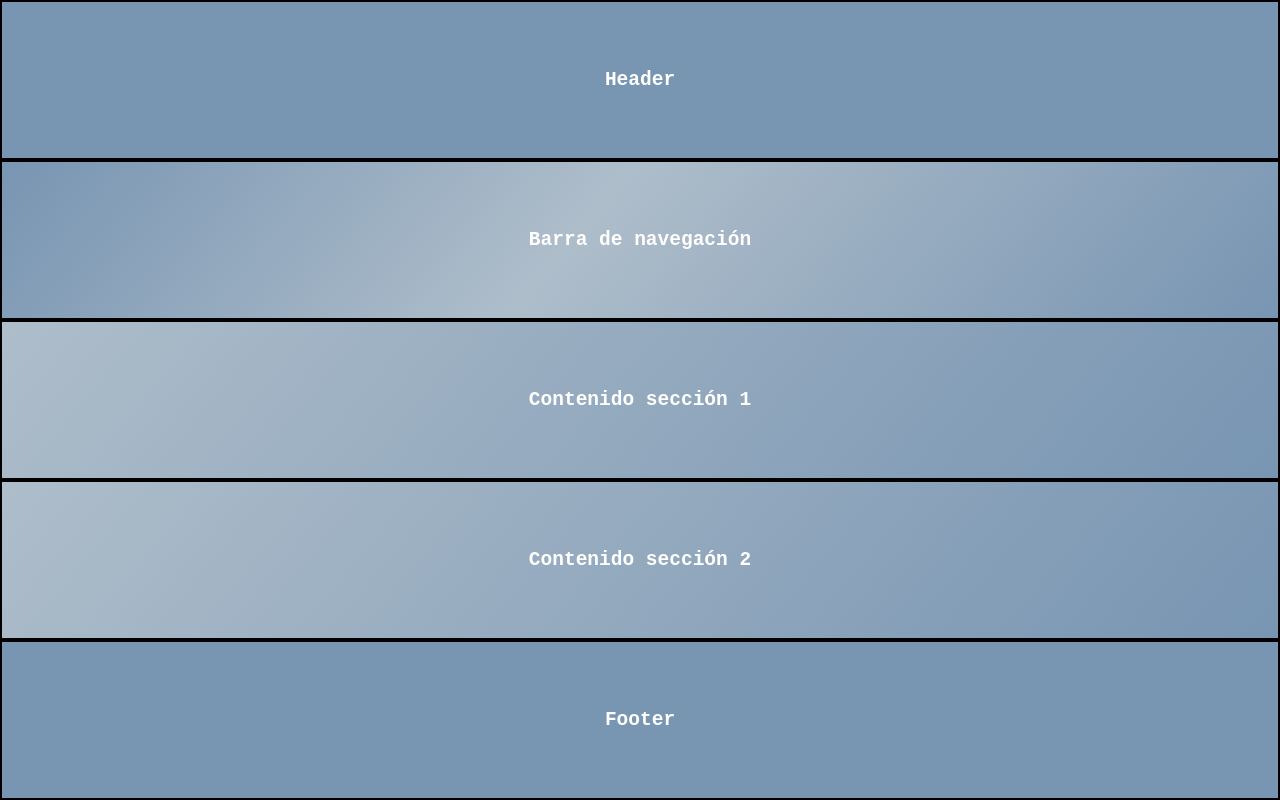
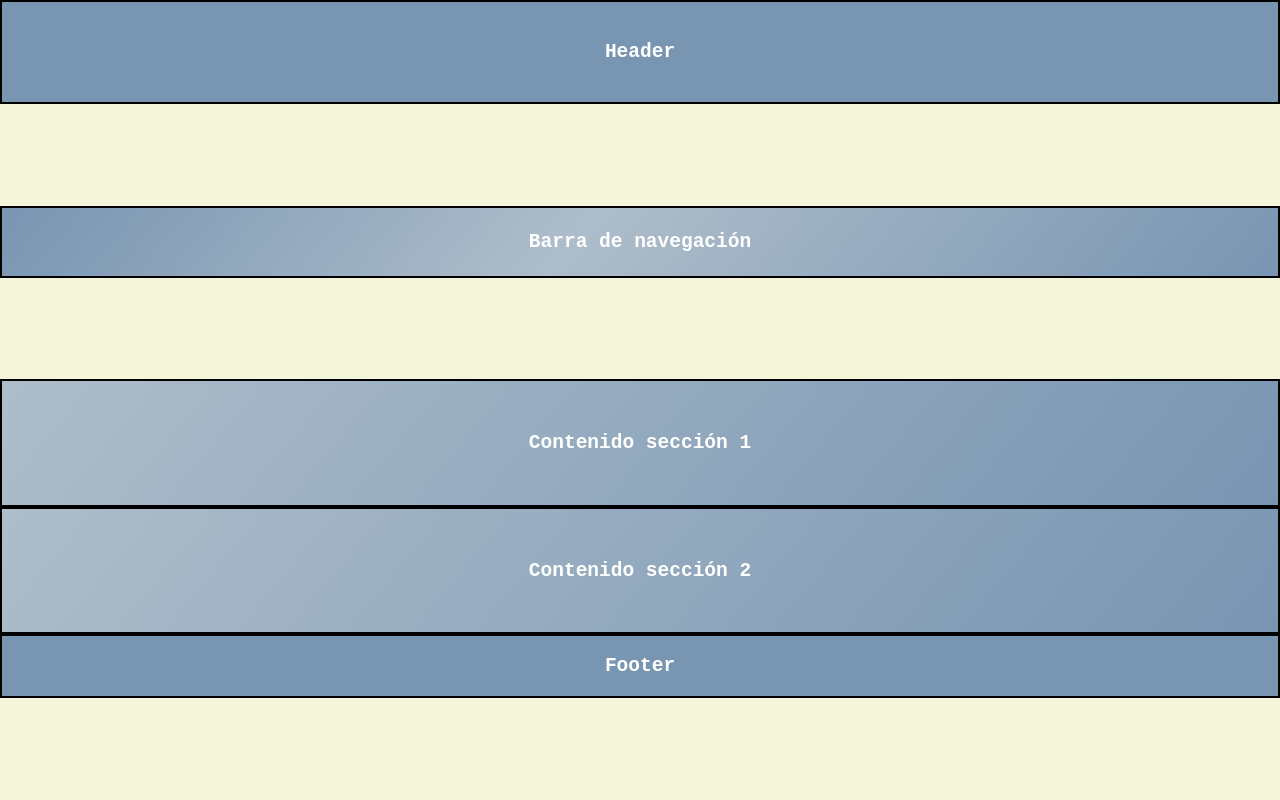
Before and after one commit to JuanHoob/Pr-cticasHtml-1, a plain HTML site: page semana3/2_Grid_areas/index.html in a window 1280 px wide. Drawn offline with Linux system fonts and the light colour scheme.

Commit message:
desatre de ejercicio por tiempo

```diff
--- a/semana3/2_Grid_areas/index.html
+++ b/semana3/2_Grid_areas/index.html
@@ -4,7 +4,7 @@
     <meta charset="UTF-8" />
     <meta name="viewport" content="width=device-width, initial-scale=1.0" />
     <title>Ejercicio Grid Areas</title>
-    <link rel="stylesheet" href="style.css" />
+    <link rel="stylesheet" href="/style.css" />
   </head>
   <body>
     <main>
--- a/semana3/2_Grid_areas/style.css
+++ b/semana3/2_Grid_areas/style.css
@@ -3,6 +3,8 @@
   margin: 0;
   padding: 0;
 }
+
+
 
 /* Estilo contenedor principal */
 main {
@@ -17,12 +19,15 @@ main {
     "content2"
     "footer";
 
+  align-content: ;
   /* Crea aquí la cuadrícula */
 
 }
 
+
+
 /* Estilo texto de las secciones */
-main > * {
+main>* {
   align-items: center;
   border: 2px solid black;
   color: #fff;
@@ -35,17 +40,17 @@ main > * {
 /* Añade a cada uno el área correspondiente */
 header {
   background-image: linear-gradient(45deg, #7895b2 100%, #aebdca 0%);
-
+  grid-area: "header";
+  height: 6.5rem;
 }
 
 nav {
-  background-image: linear-gradient(
-    130deg,
-    #7895b2 0%,
-    #aebdca 45%,
-    #7895b2 100%
-  );
-
+  background-image: linear-gradient(130deg,
+      #7895b2 0%,
+      #aebdca 45%,
+      #7895b2 100%);
+  grid-area: 'nav';
+  height: 4.5rem;
 }
 
 aside {
@@ -56,19 +61,25 @@ aside {
 
 section {
   background-image: linear-gradient(130deg, #aebdca 0%, #7895b2 100%);
+  min-height: 100%;
+
 }
 
 section:first-of-type {
-
+  grid-area: "content1";
+  height: 50%;
 }
 
+
 section:last-of-type {
-
+  grid-area: "content2";
+  height: 50%;
 }
 
 footer {
   background-image: linear-gradient(45deg, #7895b2 100%, #aebdca 0%);
-
+  grid-area: "footer";
+  height: 4rem;
 }
 
 /* Media query pantalla > 600px */
@@ -76,10 +87,39 @@ footer {
   main {
     /* Haz aquí las modificaciones necesarias en la cuadrícula y la disposición de las áreas */
 
+    display: grid;
+    grid-template-columns: 1fr;
+
+
+
+  }
+
+  header {
+    height: 6.5rem;
+    width: 100%;
+  }
+
+  nav {
+    height: 4.5rem;
+    width: 100%;
+  }
+
+
+  section:first-of-type {
+    grid-area: "content1";
+    hei
+  }
+
+  section:last-of-type {
+    grid-area: "content2";
+
   }
 
   #sidebar {
     background-image: linear-gradient(130deg, #aebdca 0%, #7895b2 90%);
     display: grid;
+    width: 12.5rem;
   }
+
+  footer {}
 }
```
Also changed, not shown: semana3/2_Grid_areas/utilizamediaquery.png (deleted), semana3/2_Grid_areas/utilizamobilefirst.png (deleted).
